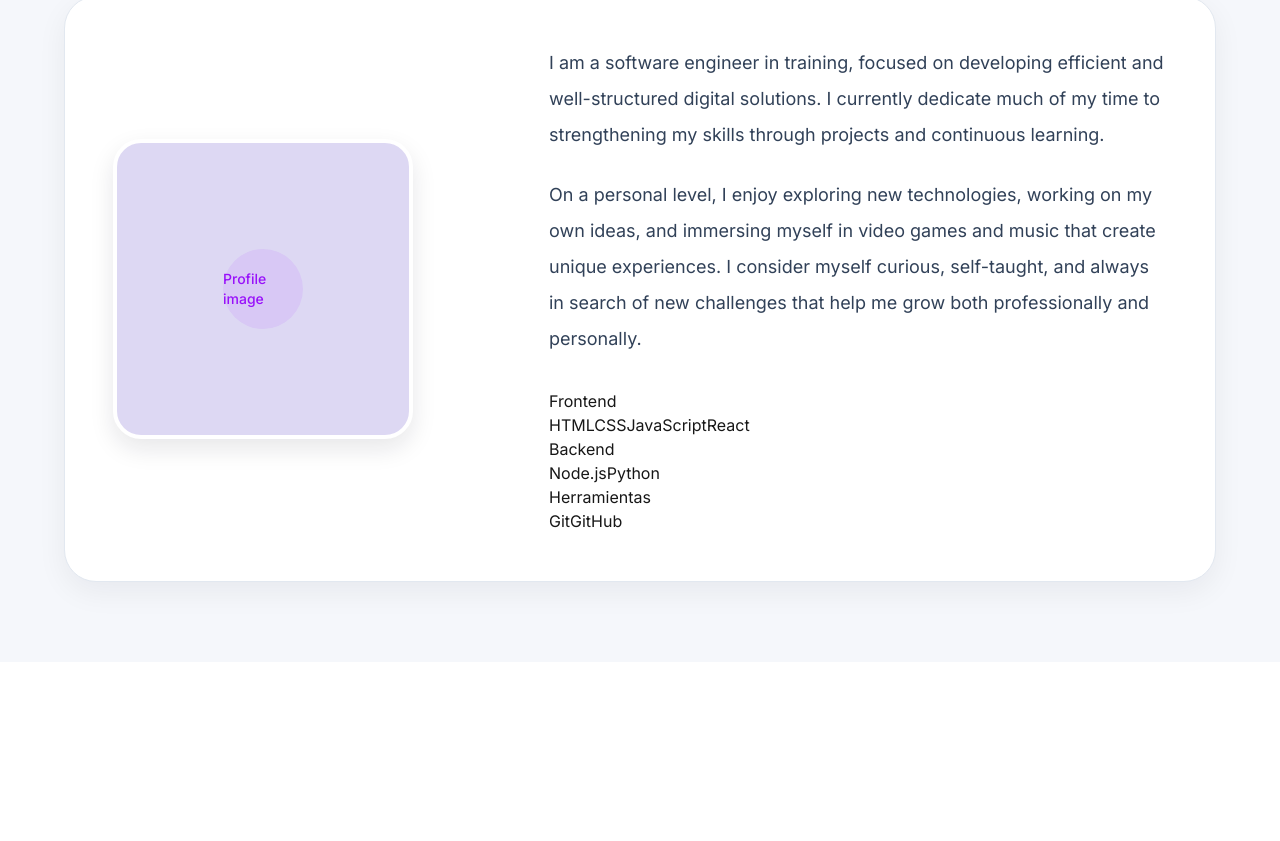
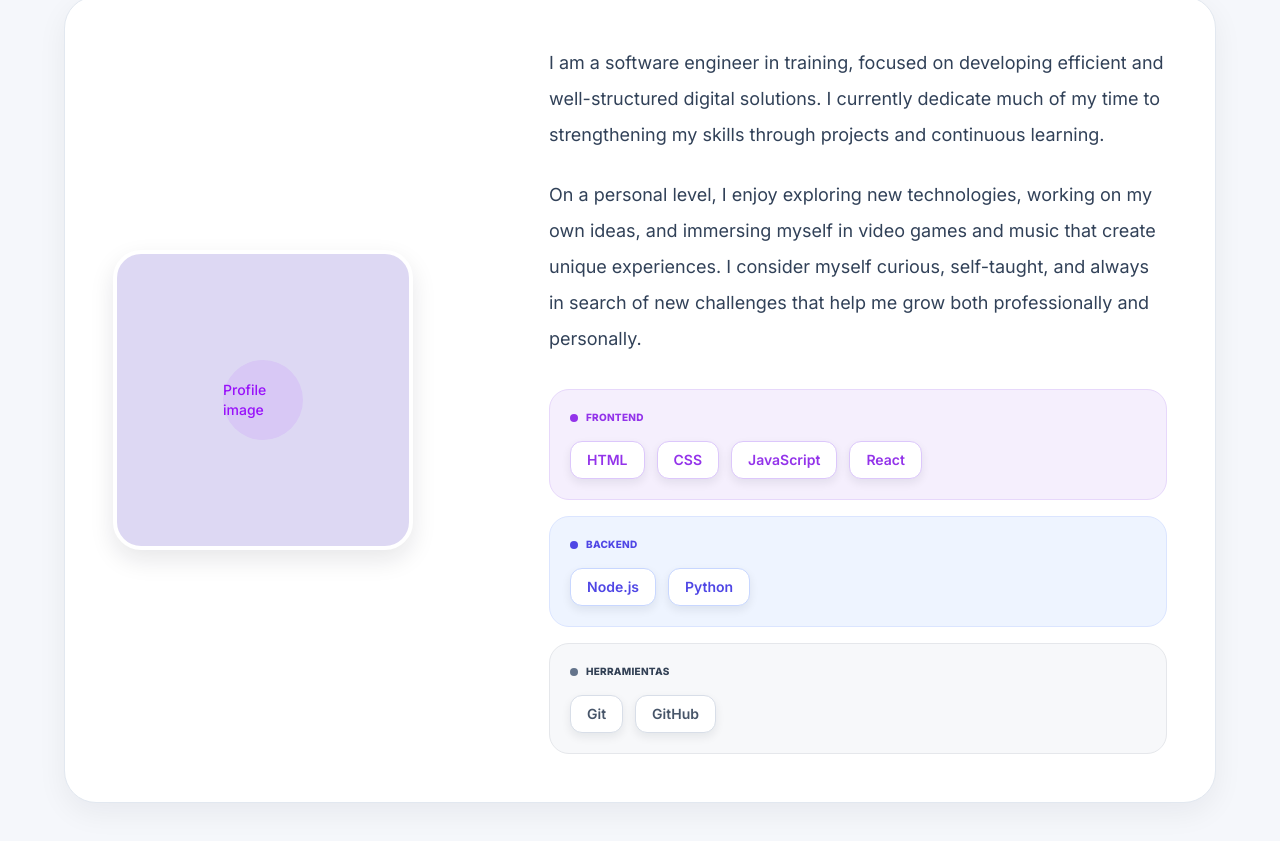
Before and after one commit to AndresRios123/Portfolio, a Next.js app: page /en in a window 1280 px wide. Shown: the part 1068-1909 px from the top of the page. Before the commit the page ends 1730 px from the top, so only its background shows below. Built offline with nearby package versions, Linux system fonts and the light colour scheme.

Commit message:
feature: se agregaron estilos para Skills

```diff
--- a/app/components/sections/SkillsPanel.tsx
+++ b/app/components/sections/SkillsPanel.tsx
@@ -1,31 +1,69 @@
 const skills = [
   {
-    title: "Frontend",
+    title: "FRONTEND",
+    color: "purple",
     items: ["HTML", "CSS", "JavaScript", "React"],
   },
   {
-    title: "Backend",
+    title: "BACKEND",
+    color: "blue",
     items: ["Node.js", "Python"],
   },
   {
-    title: "Herramientas",
+    title: "HERRAMIENTAS",
+    color: "gray",
     items: ["Git", "GitHub"],
   },
 ];
 
 export default function SkillsPanel() {
   return (
-    <div>
+    <div className="space-y-4">
       {skills.map((category) => (
-        <div key={category.title}>
-          <div>
-            <span></span>
-            <h3>{category.title}</h3>
+        <div
+          key={category.title}
+          className={`
+            rounded-[1.25rem] border p-4 md:p-5
+            ${category.color === "purple" ? "border-[#e7d8fb] bg-[#f5effd]" : ""}
+            ${category.color === "blue" ? "border-[#dbe5ff] bg-[#eef4ff]" : ""}
+            ${category.color === "gray" ? "border-[#e5e7eb] bg-[#f7f8fa]" : ""}
+          `}
+        >
+          <div className="mb-4 flex items-center gap-2">
+            <span
+              className={`
+                h-2 w-2 rounded-full
+                ${category.color === "purple" ? "bg-[#9333ea]" : ""}
+                ${category.color === "blue" ? "bg-[#4f46e5]" : ""}
+                ${category.color === "gray" ? "bg-[#64748b]" : ""}
+              `}
+            />
+
+            <h3
+              className={`
+                text-[10px] font-extrabold uppercase tracking-wide
+                ${category.color === "purple" ? "text-[#9333ea]" : ""}
+                ${category.color === "blue" ? "text-[#4f46e5]" : ""}
+                ${category.color === "gray" ? "text-[#334155]" : ""}
+              `}
+            >
+              {category.title}
+            </h3>
           </div>
 
-          <div>
+          <div className="flex flex-wrap gap-3">
             {category.items.map((skill) => (
-              <span key={skill}>{skill}</span>
+              <span
+                key={skill}
+                className={`
+                  rounded-xl border bg-white px-4 py-2 text-sm font-semibold shadow-[0_4px_10px_rgba(15,23,42,0.08)]
+                  ${category.color === "purple" ? "border-[#dcc7fb] text-[#9333ea]" : ""}
+                  ${category.color === "blue" ? "border-[#c8d7ff] text-[#4f46e5]" : ""}
+                  ${category.color === "gray" ? "border-[#d8dee8] text-[#475569]" : ""}
+                `}
+              >
+                {skill}
+              </span>
             ))}
           </div>
         </div>
```
